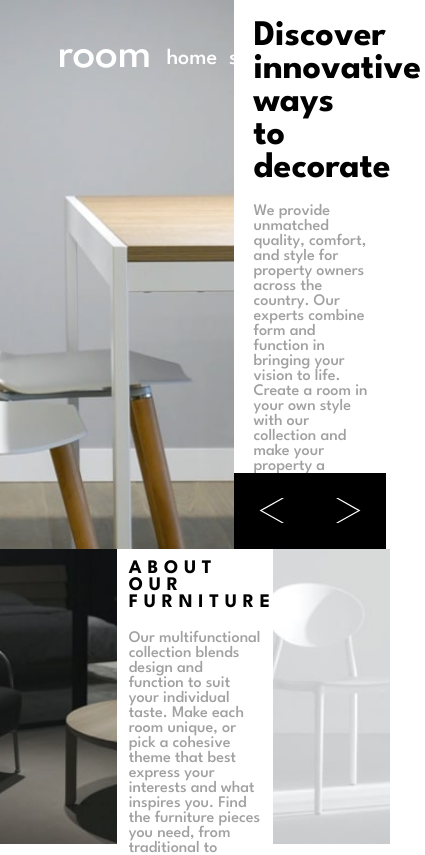
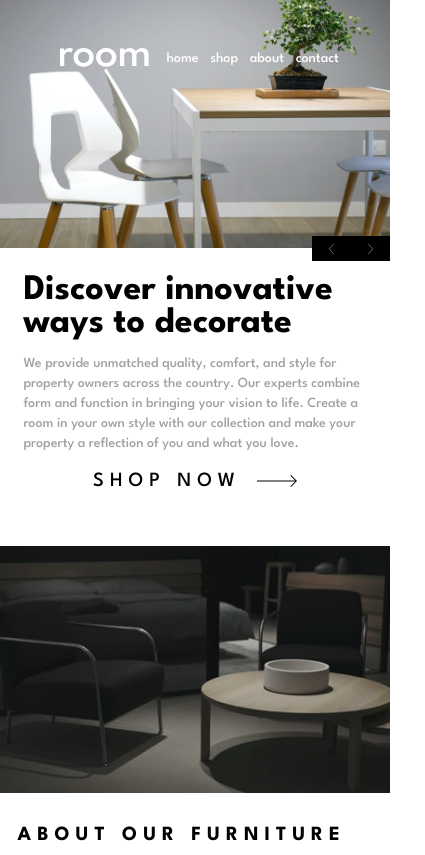
Before and after one commit to Rudenko93/room-homepage, a React (Create React App) app: page / in a window 390 px wide. Shown: the top 855 px of the page, 425 px wide, since content can reach past the window. Built offline with nearby package versions, Linux system fonts and the light colour scheme.

Commit message:
html css finished

```diff
--- a/src/App.tsx
+++ b/src/App.tsx
@@ -12,7 +12,7 @@ function App() {
         <div className="slider">
           <img src="./images/desktop-image-hero-1.jpg" alt="" />
         </div>
-        <div className="discover">
+        <div className="section">
           <h1 className="title">Discover innovative ways to decorate</h1>
           <span className="description">
             We provide unmatched quality, comfort, and style for property owners
@@ -21,7 +21,9 @@ function App() {
             our collection and make your property a reflection of you and what
             you love.
           </span>
-          <button>Shop now</button>
+          <button>
+            SHOP NOW <img src="./images/icon-arrow.svg" alt="" />
+          </button>
           <div className="slider-controls">
             <img src="./images/icon-angle-left.svg" alt="a" />
             <img src="./images/icon-angle-right.svg" alt="s" />
--- a/src/index.css
+++ b/src/index.css
@@ -5,13 +5,13 @@
 }
 
 :root {
-  --font-size-a: 1.85em;
-  --font-size-span: 1.65em;
-  --font-size-h1: 4em;
-  --font-size-h2: 2.1em;
+  --font-size: 1.125rem;
+  --font-size-h1: 3rem;
+  --font-size-h2: 1.875rem;
 }
 
 body {
+  overflow-x: hidden;
   display: flex;
   justify-content: center;
 
@@ -19,42 +19,6 @@ body {
 
   font-family: "League Spartan", sans-serif;
   font-size: 12px;
-}
-
-@media (max-width: 1280px) {
-  :root {
-    --font-size-a: 1.85em;
-    --font-size-span: 1.55em;
-    --font-size-h1: 3.6em;
-    --font-size-h2: 2em;
-  }
-}
-
-@media (max-width: 1024px) {
-  :root {
-    --font-size-a: 1.65em;
-    --font-size-span: 1.45em;
-    --font-size-h1: 3.2em;
-    --font-size-h2: 1.8em;
-  }
-}
-
-@media (max-width: 768px) {
-  :root {
-    --font-size-a: 1.65em;
-    --font-size-span: 1.35em;
-    --font-size-h1: 3em;
-    --font-size-h2: 1.6em;
-  }
-}
-
-@media (max-width: 640px) {
-  :root {
-    --font-size-a: 1.85em;
-    --font-size-span: 1.35em;
-    --font-size-h1: 3em;
-    --font-size-h2: 1.6em;
-  }
 }
 
 .menu {
@@ -71,7 +35,7 @@ body {
 
 a {
   margin: 0 1.5vw;
-  font-size: var(--font-size-a);
+  font-size: var(--font-size);
   color: white;
   text-decoration: none;
 }
@@ -84,7 +48,6 @@ a {
 .slider-container {
   display: flex;
   width: 100%;
-  height: 65vh;
 }
 
 .slider {
@@ -94,27 +57,47 @@ a {
 .slider img {
   width: 100%;
   height: 100%;
-  object-fit: cover;
 }
 
-.discover {
+.section {
   position: relative;
 
   display: flex;
   flex-direction: column;
 
   width: 40vw;
-  padding: 5vw;
+  padding: 4vw;
 }
 
-.discover .title {
+.section .title {
   font-size: var(--font-size-h1);
 }
 
 .description {
-  margin-top: 5vw;
-  font-size: var(--font-size-span);
+  margin-top: 3.5vw;
+  font-size: var(--font-size);
+  line-height: 1.25rem;
   color: #a1a1a1;
+}
+
+.section button {
+  display: flex;
+  gap: 1rem;
+  align-items: center;
+
+  margin-top: 3.5vw;
+  margin-bottom: 2.5vw;
+
+  font-family: "League Spartan", sans-serif;
+  font-size: var(--font-size-h2);
+  letter-spacing: 0.3em;
+
+  background-color: transparent;
+  border: none;
+}
+
+.section button:hover {
+  cursor: pointer;
 }
 
 .slider-controls {
@@ -126,18 +109,26 @@ a {
   align-items: center;
   justify-content: space-around;
 
+  width: 10vw;
+
   background-color: black;
 }
 
 .slider-controls img {
-  width: 3vh;
-  height: 3vh;
-  margin: 3vh;
+  width: 3vw;
+  padding: 1vw;
 }
 
 .about-container {
   display: flex;
   max-height: 35vh;
+}
+
+.about-container img {
+  width: 30vw;
+  height: 100%;
+  min-height: 35vh;
+  object-fit: cover;
 }
 
 .about {
@@ -152,9 +143,69 @@ a {
   letter-spacing: 0.3em;
 }
 
-.about-container img {
-  width: 30vw;
-  height: 100%;
-  min-height: 35vh;
-  object-fit: cover;
+@media (max-width: 992px) {
+  :root {
+    --font-size: 1rem;
+    --font-size-h1: 3rem;
+    --font-size-h2: 2rem;
+  }
+
+  .slider-container {
+    display: block;
+  }
+
+  .slider {
+    width: 100%;
+  }
+
+  .section {
+    flex-direction: column;
+    align-items: center;
+    width: 100%;
+    padding: 6vw;
+  }
+
+  .section button {
+    margin: 4.5vw 0;
+  }
+
+  .slider-controls {
+    inset: -3.9vw 0 auto auto;
+    width: 20vw;
+  }
+
+  .slider-controls img {
+    width: 5.5vw;
+    padding: 2vw;
+  }
+
+  .about-container {
+    flex-direction: column;
+    align-items: center;
+    width: 100%;
+    margin: 4vw 0;
+  }
+
+  .about-container img {
+    width: 100%;
+    min-height: auto;
+    object-fit: cover;
+  }
+
+  .about {
+    display: flex;
+    flex-direction: column;
+
+    width: 100%;
+    margin: 4vw 0;
+    padding: 4.5vw;
+  }
 }
+
+@media (max-width: 768px) {
+  :root {
+    --font-size: 0.875rem;
+    --font-size-h1: 2.25rem;
+    --font-size-h2: 1.26rem;
+  }
+}
```
